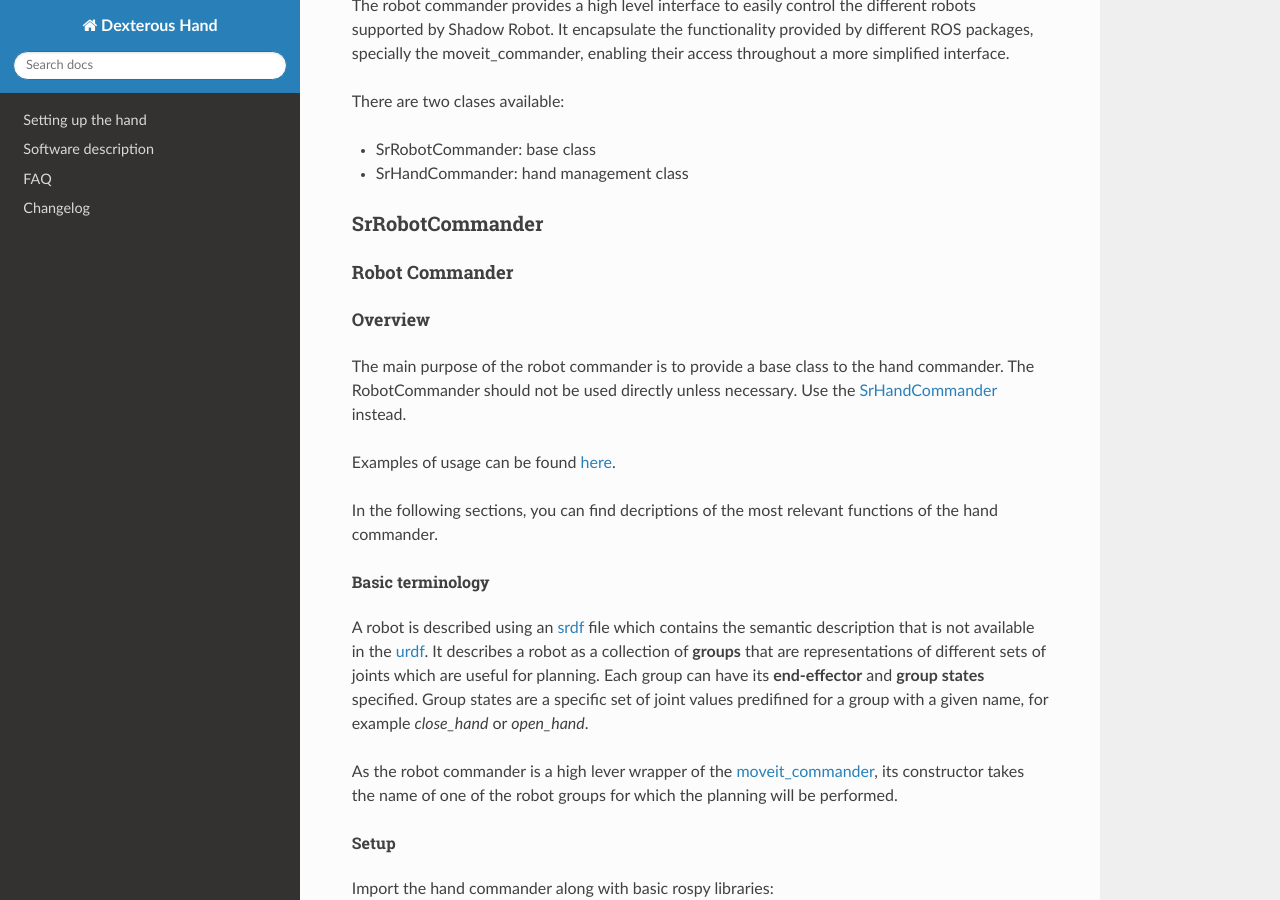
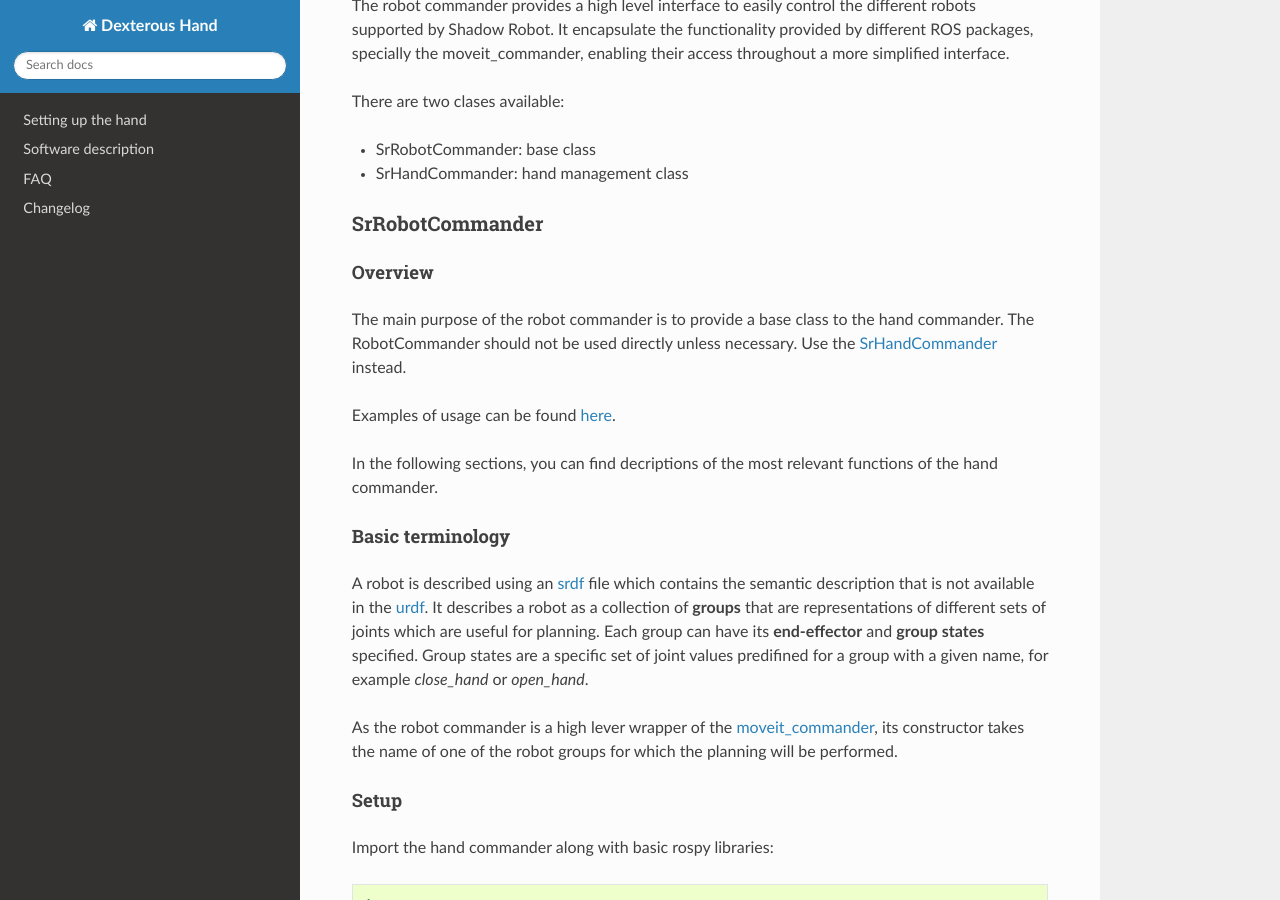
Before and after one commit to shadow-robot/sr_dexterous_hand_documentation, a Sphinx documentation site: the page built from docs/user_guide/2_software_description.md, in a window 1280 px wide and 900 px high, scrolled down 19606 px. Built offline with Sphinx 7.4.7 and the Read the Docs theme 2.0.0, drawn with Linux system fonts in a browser that asks for light colours.

Commit message:
fixing titles..

````diff
--- a/docs/user_guide/2_software_description.md
+++ b/docs/user_guide/2_software_description.md
@@ -643,10 +643,7 @@
 
 ### SrRobotCommander
 
-#### Robot Commander
-
-
-##### Overview
+#### Overview
 
 ```eval_rst
 
@@ -658,14 +655,16 @@
 
 In the following sections, you can find decriptions of the most relevant functions of the hand commander.
 
-Basic terminology
-~~~~~~~~~~~~~~~~~~~~~~~~~~~~~~
+```
+#### Basic terminology
+```eval_rst
 A robot is described using an `srdf <http://wiki.ros.org/srdf>`__ file which contains the semantic description that is not available in the `urdf <http://wiki.ros.org/urdf>`__. It describes a robot as a collection of **groups** that are representations of different sets of joints which are useful for planning. Each group can have its **end-effector** and **group states** specified. Group states are a specific set of joint values predifined for a group with a given name, for example *close_hand* or *open_hand*.
 
 As the robot commander is a high lever wrapper of the `moveit_commander <http://wiki.ros.org/moveit_commander>`__, its constructor takes the name of one of the robot groups for which the planning will be performed.
 
-Setup
-~~~~~~~~
+```
+#### Setup
+```eval_rst
 
 Import the hand commander along with basic rospy libraries:
 
@@ -684,9 +683,9 @@
     rospy.init_node("sr_hand_commander_example", anonymous=True)
     hand_commander = SrHandCommander("right_hand")
 
-
-Getting basic information
-~~~~~~~~~~~~~~~~~~~~~~~~~~~~~~
+```
+#### Getting basic information
+```eval_rst
 We can get the name of the robot, group or planning reference frame:
 
 .. code:: python
@@ -723,9 +722,9 @@
    # To get the current state while enforcing that each joint is within its limits
    current_state = hand_commander.get_current_state_bounded()
 
-
-Setting functions
-~~~~~~~~~~~~~~~~~~~~~~~~~~~~~~
+```
+#### Setting functions
+```eval_rst
 You can change the reference frame to get pose information:
 
 .. code:: python
@@ -743,8 +742,9 @@
    # Currently this method blocks for a few seconds when called on a hand, while the hand parameters are reloaded.
    hand_commander.set_teach_mode(False)
 
-Plan/move to a joint-space goal
-~~~~~~~~~~~~~~~~~~~~~~~~~~~~~~
+```
+#### Plan/move to a joint-space goal
+```eval_rst
 Using the methods ``plan_to_joint_value_target``, ``move_to_joint_value_target`` or ``move_to_joint_value_target_unsafe``, a set of the joint values can be given for the specified group to create a plan and send it for execution.
 
 Parameters:
@@ -758,9 +758,9 @@
 
 *IMPORTANT:* Bear in mind that the names of the joints are different for
 the right and left hand.
-
-Example
-^^^^^^^
+```
+##### Example
+```eval_rst
 
 .. code:: python
 
@@ -781,8 +781,9 @@
 the ``angle_degrees=True`` argument tells the method that the input
 angles are in degrees, so require a conversion to radians.
 
-Plan/move to a predefined group state
-~~~~~~~~~~~~~~~~~~~~~~~
+```
+#### Plan/move to a predefined group state
+```eval_rst
 
 Using the methods ``plan_to_named_target`` or ``move_to_named_target`` will allow to plan or move the group to a predefined pose. This pose can be defined in the srdf or saved as a group state in the moveit warehouse.
 
@@ -791,9 +792,9 @@
 -  *name* is the unique identifier of the target pose
 -  *wait* indicates if the method should wait for the movement to end or not
    (default value is True)
-
-Example
-^^^^^^^
+```
+##### Example
+```eval_rst
 
 **pack** is a predifined pose defined in the SRDF file for the *right_hand* group:
 
@@ -840,9 +841,9 @@
     hand_commander.move_to_named_target("pack")
 
 
-
-Move through a trajectory of predefined group states
-~~~~~~~~~~~~~~~~~~~~~~~~~~~~~~~~~~~~~~~~~~~~~~~~~~~
+```
+#### Move through a trajectory of predefined group states
+```eval_rst
 Using the method ``run_named_trajectory``, it is possible to specify a trajectory composed of a set of names of previously defined group states (either from SRDF or from warehouse), plan and move to follow it.
 
 Parameters:
@@ -852,8 +853,9 @@
     -  interpolate_time: time to move from last waypoint
     -  pause_time: time to wait at this waypoint
 
-Example
-^^^^^^^
+```
+##### Example
+```eval_rst
 
 .. code:: python
 
@@ -882,13 +884,14 @@
    # If you want to send the trajectory to the controller without using the planner, you can use the unsafe method:
    hand_commander.run_named_trajectory_unsafe(trajectory)
 
-Check if a plan is valid and execute it
-~~~~~~~~~~~~~~~~~~~
+```
+#### Check if a plan is valid and execute it
+```eval_rst
 
 Use the method ``check_plan_is_valid`` and ``execute`` to check if the current plan contains a valid trajectory and execute it. Only has meaning if called after a planning function has been attempted.
-
-Example
-^^^^^^^
+```
+##### Example
+```eval_rst
 
 .. code:: python
 
@@ -901,13 +904,13 @@
   hand_commander.plan_to_named_target("open")
   if hand_commander.check_plan_is_valid():
       hand_commander.execute()
-
-Stop the robot
-~~~~~~~~~~~~~~~~~~~
+```
+#### Stop the robot
+```eval_rst
 Use the method ``send_stop_trajectory_unsafe`` to send a trajectory with the current joint state to stop the robot at its current position.
-
-Example
-^^^^^^^
+```
+##### Example
+```eval_rst
 
 .. code:: python
 
@@ -916,17 +919,13 @@
 
 ### SrHandCommander
 
+#### Overview
 ```eval_rst
-Hand Commander
--------------
-
-Overview
-~~~~~~~~~~~
 
 The SrHandCommander inherits all methods from the `robot commander <RobotCommander.html>`__ and provides commands specific to the hand. It allows the state of the tactile sensors and joints effort to be read, and the maximum force to be set.
-
-Setup
-~~~~~~~~
+```
+#### Setup
+```eval_rst
 
 Import the hand commander along with basic rospy libraries and the hand finder:
 
@@ -939,8 +938,9 @@
 
 The constructor for the ``SrHandCommander`` takes a name parameter that should match the group name of the robot to be used. Also it takes the hand prefix, parameters and serial number that can be retrieved using the `HandFinder <https://github.com/shadow-robot/sr_core/blob/indigo-devel/sr_utilities/scripts/sr_utilities/hand_finder.py>`__.
 
-Example
-^^^^^^^
+```
+##### Example
+```eval_rst
 
 .. code:: python
 
@@ -957,8 +957,9 @@
     # Alternatively you can launch the hand directly
     hand_commander = SrHandCommander(name = "right_hand", prefix = "rh")
 
-Getting information
-~~~~~~~~
+```
+#### Getting information
+```eval_rst
 
 Use the ``get_joints_effort`` method to get a dictionary with efforts of the group joints.
 
@@ -981,8 +982,9 @@
     print("Hand tactile type\n" + tactile_type + "\n")
     print("Hand tactile state\n" + str(tactile_state) + "\n")
 
-Set the maximum force
-~~~~~~~~~~~~~~~
+```
+#### Set the maximum force
+```eval_rst
 
 Use the method ``set_max_force`` to set the maximum force for a hand joint.
 
@@ -991,8 +993,9 @@
 -  *joint\_name* name of the joint.
 -  *value* maximum force value
 
-Example
-^^^^^^^
+```
+#### Example
+```eval_rst
 
 .. code:: python
 
````
